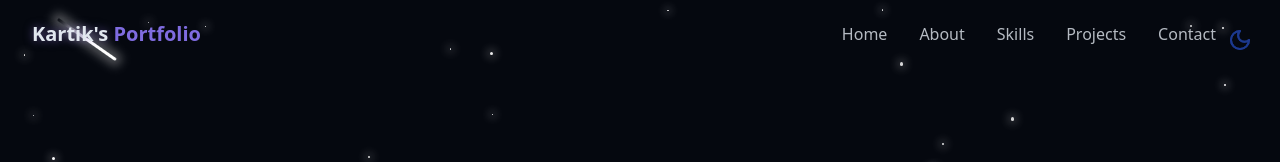
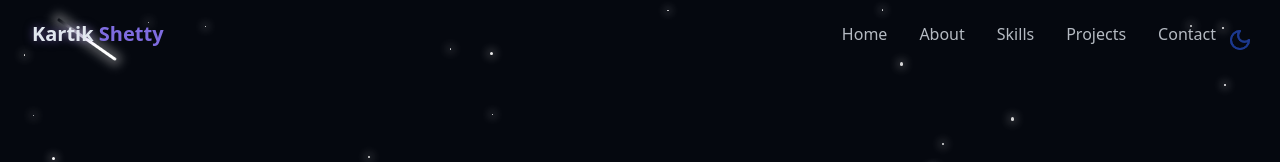
Before and after one commit to Kartikshetty9403/kartik-shetty-dev-portfolio, a React (Vite) app: page / in a window 1280 px wide. Shown: the top 162 px of the page. Built offline with nearby package versions, Linux system fonts and the light colour scheme.

Commit message:
update navbar

```diff
--- a/src/components/Navbar.jsx
+++ b/src/components/Navbar.jsx
@@ -34,7 +34,7 @@
       <div className="container flex items-center justify-between">
         <a className="text-xl font-bold text-primary flex items-center" href="#hero">
           <span className="relative z-10">
-            <span className="text-glow text-foreground">Kartik's</span> Portfolio
+            <span className="text-glow text-foreground">Kartik</span> Shetty
           </span>
         </a>
 
```
